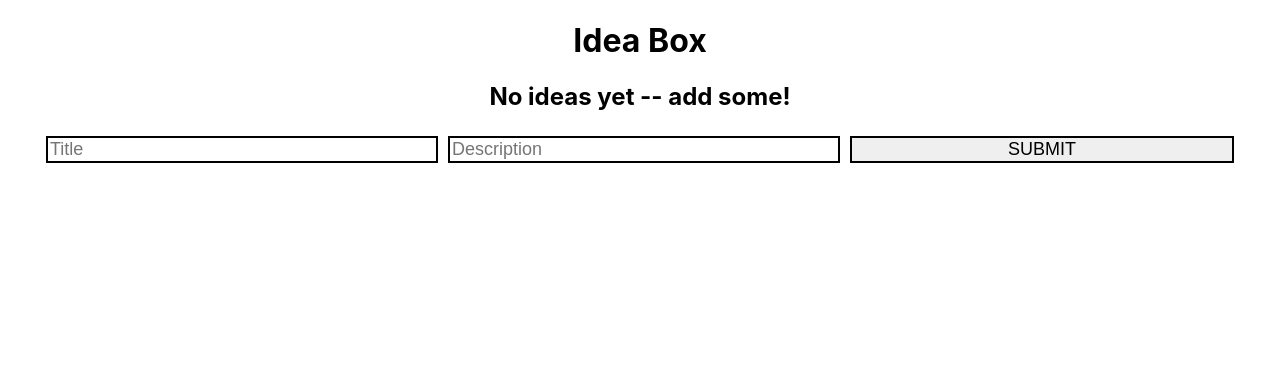
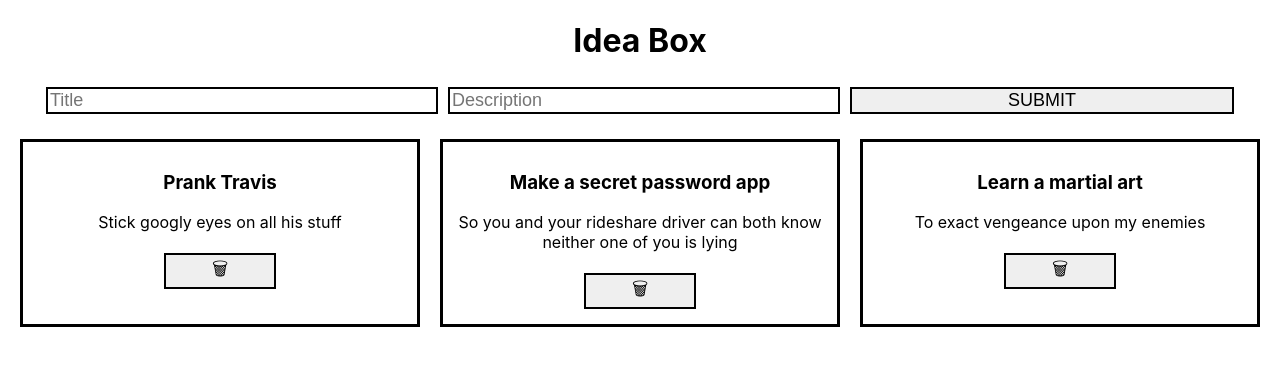
Before and after one commit to bpeterson2579/idea-box2.0, a React (Create React App) app: page / in a window 1280 px wide. Shown: the top 366 px of the page. Built offline with nearby package versions, Linux system fonts and the light colour scheme.

Commit message:
Add ability to delete cards

```diff
--- a/src/App.js
+++ b/src/App.js
@@ -1,19 +1,29 @@
 import React, {Component} from 'react';
-import './App.css';
 import Ideas from './Ideas';
 import Form from './Form';
+import './App.css';
 
 class App extends Component {
   constructor() {
     super();
     this.state = {
       ideas: [
+        { id: 1, title: 'Prank Travis', description: 'Stick googly eyes on all his stuff' },
+        { id: 2, title: 'Make a secret password app', description: 'So you and your rideshare driver can both know neither one of you is lying' },
+        { id: 3, title: 'Learn a martial art', description: 'To exact vengeance upon my enemies' },
       ],
     }
   }
 
   addIdea = (newIdea) => {
     this.setState({ideas: [...this.state.ideas, newIdea]});
+  }
+
+  deleteIdea = (id) => {
+    console.log(id);
+    const filteredIdeas = this.state.ideas.filter(idea => idea.id != id);
+
+    this.setState({ideas: filteredIdeas});
   }
 
   render() {
--- a/src/Card.js
+++ b/src/Card.js
@@ -1,12 +1,12 @@
 import React from 'react';
 import './Card.css';
 
-const Card = ({title, description, id}) => {
+const Card = ({title, description, id, deleteIdea}) => {
   return (
     <div className='card'>
       <h3>{title}</h3>
       <p>{description}</p>
-      <button>🗑</button>
+      <button onClick={() => deleteIdea(id)}>🗑</button>
     </div>
   )
 }
--- a/src/Ideas.js
+++ b/src/Ideas.js
@@ -1,8 +1,8 @@
-import React from 'react';
+import React, {Fragment} from 'react';
 import Card from './Card';
 import './Ideas.css';
 
-const Ideas = ({ideas}) => {
+const Ideas = ({ideas, deleteIdea}) => {
   const ideaCards = ideas.map(idea => {
     return (
       <Card
@@ -10,6 +10,7 @@ const Ideas = ({ideas}) => {
         description={idea.description}
         id={idea.id}
         key={idea.key}
+        deleteIdea = {deleteIdea}
       />
     )
   })
```
